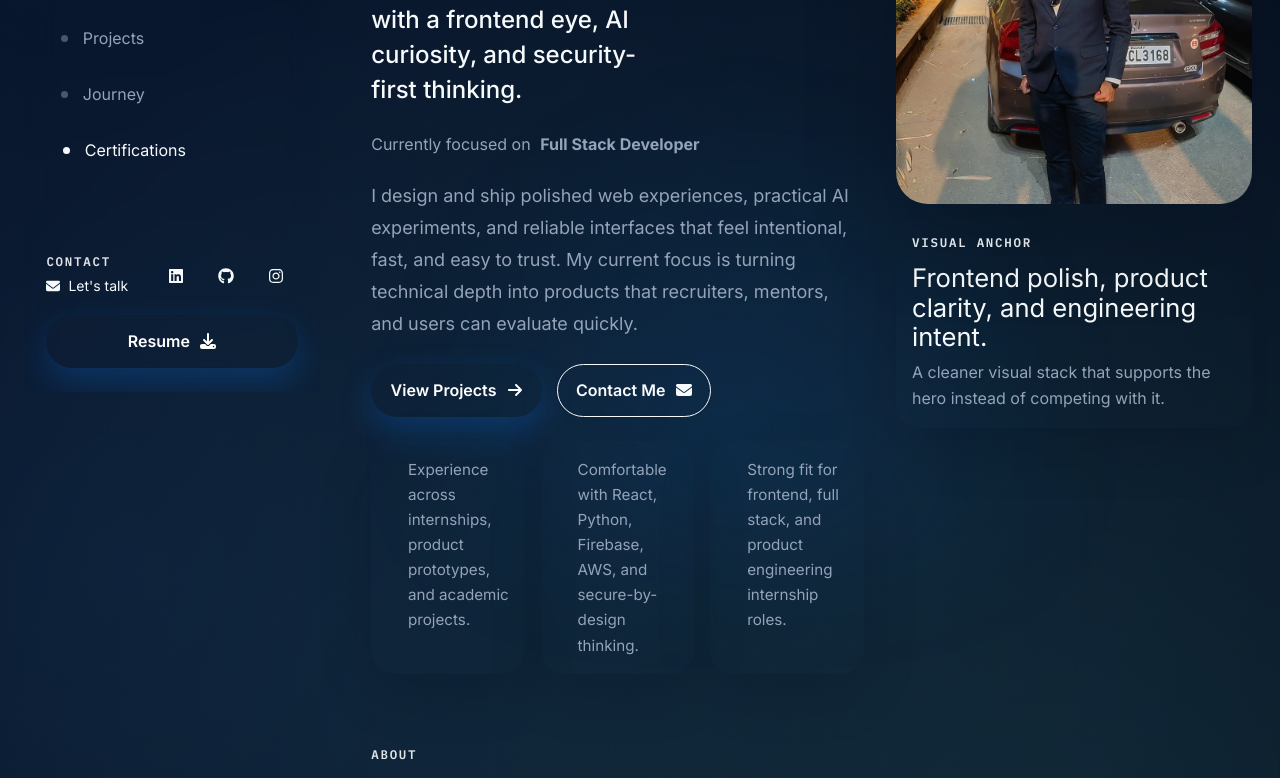
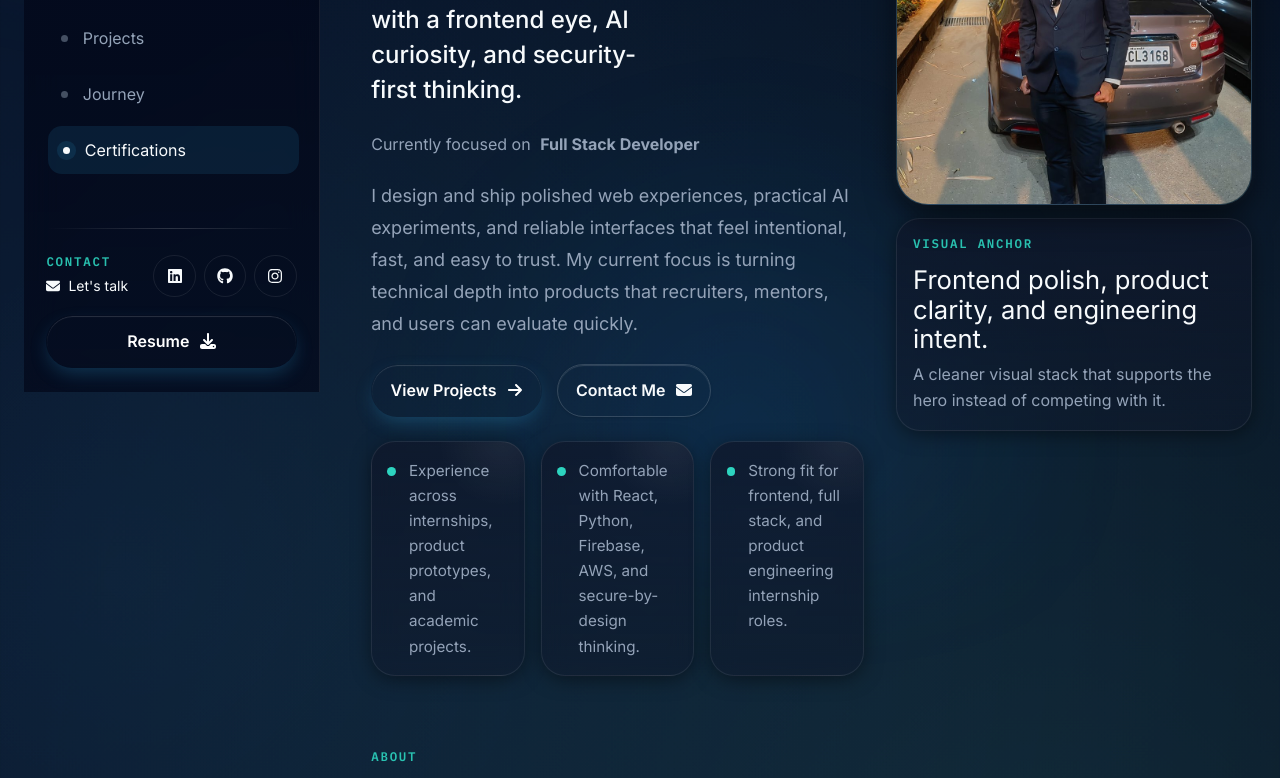
Before and after one commit to git-atharvb/React-Portfolio, a React (Vite) app: page / in a window 1280 px wide. Shown: the part 380-1158 px from the top of the page. Built offline with nearby package versions, Linux system fonts and the light colour scheme.

Commit message:
Core Tailwind Upgrades

```diff
--- a/src/App.css
+++ b/src/App.css
@@ -5,42 +5,41 @@
   --radius-lg: 24px;
   --radius-md: 18px;
   --radius-sm: 14px;
-  --shadow-soft: 0 20px 55px rgba(3, 9, 20, 0.14);
-  --shadow-elevated: 0 30px 90px rgba(3, 9, 20, 0.22);
+  --transition-theme: 500ms var(--ease-smooth);
+
+  /* Pearl Light Mode (Default) */
+  --bg-sidebar: rgba(252, 252, 252, 0.85);
+  --bg-panel: rgba(255, 255, 255, 0.7);
+  --bg-panel-strong: rgba(255, 255, 255, 0.95);
+  --border-soft: rgba(15, 23, 42, 0.08);
+  --border-strong: rgba(15, 23, 42, 0.15);
+  --text-muted: #475569;
+  --text-soft: #94a3b8;
+  --accent-soft: rgba(37, 99, 235, 0.08);
+  --accent-glow: rgba(37, 99, 235, 0.2);
+  --secondary: #0ea5e9;
+
+  /* Layered Volumetric Shadows (Light) */
+  --shadow-soft: 0 4px 20px -2px rgba(15, 23, 42, 0.05), 0 0 3px rgba(15, 23, 42, 0.02);
+  --shadow-elevated: 0 12px 32px -4px rgba(15, 23, 42, 0.1), 0 0 8px rgba(15, 23, 42, 0.04);
 }
 
-.theme-dark {
-  --bg-main: #07111f;
-  --bg-sidebar: rgba(8, 18, 33, 0.9);
-  --bg-panel: rgba(14, 28, 48, 0.78);
-  --bg-panel-strong: rgba(19, 37, 61, 0.92);
-  --border-soft: rgba(128, 180, 255, 0.15);
-  --border-strong: rgba(128, 180, 255, 0.28);
-  --text-main: #f7fbff;
-  --text-muted: #a5b9d2;
-  --text-soft: #70839c;
-  --accent: #4ab6ff;
-  --accent-strong: #0c7dff;
-  --accent-soft: rgba(74, 182, 255, 0.12);
-  --accent-glow: rgba(74, 182, 255, 0.24);
-  --secondary: #61dfbb;
-}
+/* OLED Dark Mode */
+.dark {
+  --bg-sidebar: rgba(2, 6, 23, 0.85);
+  --bg-panel: rgba(15, 23, 42, 0.5);
+  --bg-panel-strong: rgba(15, 23, 42, 0.85);
+  --border-soft: rgba(255, 255, 255, 0.08);
+  --border-strong: rgba(255, 255, 255, 0.16);
+  --text-muted: #94a3b8;
+  --text-soft: #64748b;
+  --accent-soft: rgba(56, 189, 248, 0.1);
+  --accent-glow: rgba(56, 189, 248, 0.25);
+  --secondary: #2dd4bf;
 
-.theme-light {
-  --bg-main: #f3ede2;
-  --bg-sidebar: rgba(255, 250, 243, 0.88);
-  --bg-panel: rgba(255, 252, 247, 0.82);
-  --bg-panel-strong: rgba(255, 253, 249, 0.94);
-  --border-soft: rgba(46, 93, 151, 0.12);
-  --border-strong: rgba(46, 93, 151, 0.22);
-  --text-main: #13253c;
-  --text-muted: #4d6077;
-  --text-soft: #738398;
-  --accent: #1081ff;
-  --accent-strong: #085ed8;
-  --accent-soft: rgba(16, 129, 255, 0.1);
-  --accent-glow: rgba(16, 129, 255, 0.2);
-  --secondary: #15865f;
+  /* Layered Volumetric Shadows (Dark) */
+  --shadow-soft: 0 4px 20px -2px rgba(0, 0, 0, 0.5), 0 0 3px rgba(255, 255, 255, 0.03);
+  --shadow-elevated: 0 12px 32px -4px rgba(0, 0, 0, 0.7), 0 0 8px rgba(255, 255, 255, 0.05);
 }
 
 .theme-shell {
@@ -53,7 +52,7 @@
     radial-gradient(circle at 82% 16%, rgba(97, 223, 187, 0.12), transparent 18%),
     radial-gradient(circle at 68% 78%, rgba(12, 125, 255, 0.1), transparent 22%),
     var(--bg-main);
-  transition: background-color 0.35s var(--ease-smooth), color 0.35s var(--ease-smooth);
+  transition: background-color var(--transition-theme), color var(--transition-theme), box-shadow var(--transition-theme);
 }
 
 .skip-link {
@@ -384,6 +383,29 @@
     radial-gradient(circle at var(--spotlight-x, 86%) var(--spotlight-y, 0%), rgba(255, 255, 255, 0.06), transparent 24%),
     linear-gradient(180deg, color-mix(in srgb, var(--bg-panel-strong) 88%, transparent), color-mix(in srgb, var(--bg-panel) 90%, transparent));
   box-shadow: var(--shadow-soft);
+  backdrop-filter: blur(12px);
+  transition: box-shadow var(--transition-theme), border-color var(--transition-theme), background-color var(--transition-theme), transform var(--transition-theme);
+}
+
+/* Cross-fading gradient hover effects */
+.hero-proof-card::before,
+.content-panel::before,
+.bento-project-card::before {
+  content: '';
+  position: absolute;
+  inset: 0;
+  border-radius: inherit;
+  background: radial-gradient(circle at var(--spotlight-x, 50%) var(--spotlight-y, 50%), var(--accent-soft), transparent 60%);
+  opacity: 0;
+  transition: opacity var(--transition-theme);
+  pointer-events: none;
+  z-index: 0;
+}
+
+.hero-proof-card:hover::before,
+.content-panel:hover::before,
+.bento-project-card:hover::before {
+  opacity: 1;
 }
 
 .hero-proof-card,
@@ -1104,6 +1126,8 @@
 }
 
 .action-button {
+  position: relative;
+  overflow: hidden;
   display: inline-flex;
   align-items: center;
   justify-content: center;
@@ -1113,23 +1137,58 @@
   border-radius: 999px;
   border: 1px solid transparent;
   font-weight: 600;
-  transition: transform 0.2s ease, border-color 0.2s ease, background-color 0.2s ease, box-shadow 0.2s ease;
+  transition: all var(--transition-theme);
 }
 
-.action-button:hover {
-  transform: translateY(-2px);
+.action-button::after {
+  content: '';
+  position: absolute;
+  inset: 0;
+  box-shadow: inset 0 1px 1px rgba(255, 255, 255, 0.15);
+  border-radius: inherit;
+  pointer-events: none;
 }
 
 .button-primary {
   color: #fff;
-  background: linear-gradient(135deg, var(--accent), var(--accent-strong));
-  box-shadow: 0 14px 34px rgba(12, 125, 255, 0.24);
+  background: var(--accent);
+  box-shadow: 0 8px 20px -4px var(--accent-glow);
+}
+
+.button-primary:hover {
+  background: var(--accent-strong);
+  box-shadow: 0 12px 28px -4px var(--accent-glow);
 }
 
 .button-secondary {
   border-color: var(--border-strong);
   background: transparent;
   color: var(--text-main);
+}
+
+.button-secondary:hover {
+  background: var(--bg-panel-strong);
+  border-color: var(--accent);
+}
+
+/* Horizontal Snap Carousel */
+.carousel-snap {
+  display: flex;
+  overflow-x: auto;
+  scroll-snap-type: x mandatory;
+  scroll-behavior: smooth;
+  -webkit-overflow-scrolling: touch;
+  scrollbar-width: none;
+  mask-image: linear-gradient(to right, transparent, black 5%, black 95%, transparent);
+}
+
+.carousel-snap::-webkit-scrollbar {
+  display: none;
+}
+
+.carousel-snap > * {
+  scroll-snap-align: center;
+  flex-shrink: 0;
 }
 
 .compact {
```
